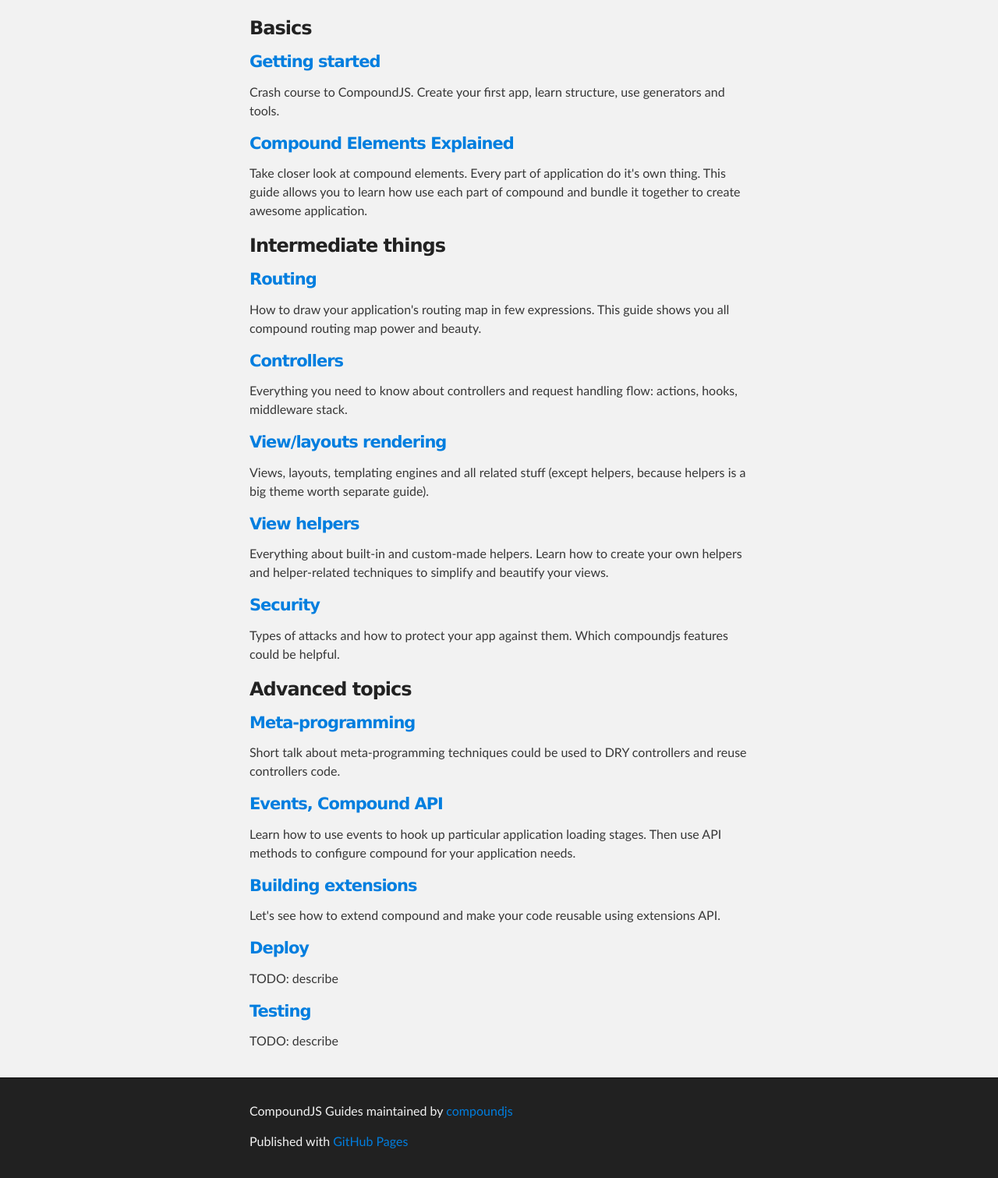
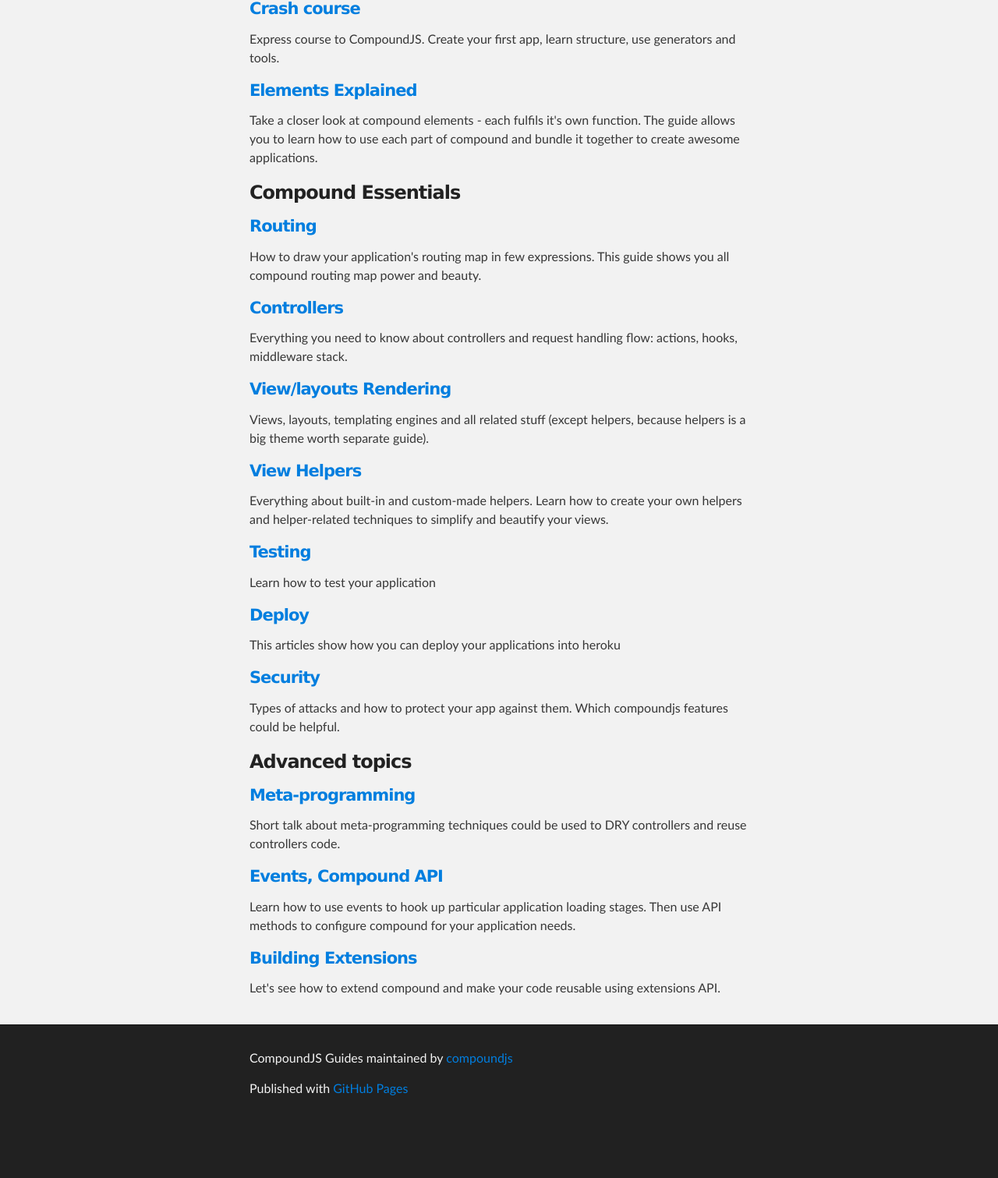
Before and after one commit to compoundjs/guides, a plain HTML site: page index.html in a window 1280 px wide. Shown: the part 310-1821 px from the top of the page at 78% size. After the commit the page ends 1753 px from the top, so only its background shows below. Drawn offline with Linux system fonts and the light colour scheme.

```diff
--- a/index.html
+++ b/index.html
@@ -31,73 +31,71 @@
     <!-- MAIN CONTENT -->
     <div id="main_content_wrap" class="outer">
       <section id="main_content" class="inner">
-        <h2>CompoundJS guides</h2>
+        <h3>Getting Started</h3>
 
-<h3>Basics</h3>
+<h4><a href="https://github.com/compoundjs/guides/blob/master/basics/crash-course.md">Crash course</a></h4>
 
-<h4><a href="https://github.com/compoundjs/guides/blob/master/crash-course.md">Getting started</a></h4>
-
-<p>Crash course to CompoundJS. Create your first app, learn structure, use
+<p>Express course to CompoundJS. Create your first app, learn structure, use
 generators and tools.</p>
 
-<h4><a href="https://github.com/compoundjs/guides/blob/master/elements-explained.md">Compound Elements Explained</a></h4>
+<h4><a href="https://github.com/compoundjs/guides/blob/master/basics/elements-explained.md">Elements Explained</a></h4>
 
-<p>Take closer look at compound elements. Every part of application do it's own
-thing. This guide allows you to learn how use each part of compound and bundle
-it together to create awesome application.</p>
+<p>Take a closer look at compound elements - each fulfils it's own
+function. The guide allows you to learn how to use each part of compound and bundle
+it together to create awesome applications.</p>
 
-<h3>Intermediate things</h3>
+<h3>Compound Essentials</h3>
 
-<h4><a href="https://github.com/compoundjs/guides/blob/master/routing.md">Routing</a></h4>
+<h4><a href="https://github.com/compoundjs/guides/blob/master/essentials/routing.md">Routing</a></h4>
 
 <p>How to draw your application's routing map in few expressions. This guide
 shows you all compound routing map power and beauty.</p>
 
-<h4><a href="https://github.com/compoundjs/guides/blob/master/controllers.md">Controllers</a></h4>
+<h4><a href="https://github.com/compoundjs/guides/blob/master/essentials/controllers.md">Controllers</a></h4>
 
 <p>Everything you need to know about controllers and request handling flow:
 actions, hooks, middleware stack.</p>
 
-<h4><a href="https://github.com/compoundjs/guides/blob/master/views.md">View/layouts rendering</a></h4>
+<h4><a href="https://github.com/compoundjs/guides/blob/master/essentials/views.md">View/layouts Rendering</a></h4>
 
 <p>Views, layouts, templating engines and all related stuff (except helpers,
 because helpers is a big theme worth separate guide).</p>
 
-<h4><a href="https://github.com/compoundjs/guides/blob/master/helpers.md">View helpers</a></h4>
+<h4><a href="https://github.com/compoundjs/guides/blob/master/essentials/helpers.md">View Helpers</a></h4>
 
 <p>Everything about built-in and custom-made helpers.
 Learn how to create your own helpers and helper-related techniques to simplify
 and beautify your views.</p>
 
-<h4><a href="https://github.com/compoundjs/guides/blob/master/security.md">Security</a></h4>
+<h4><a href="https://github.com/compoundjs/guides/blob/master/essentials/testing.md">Testing</a></h4>
+
+<p>Learn how to test your application</p>
+
+<h4><a href="https://github.com/compoundjs/guides/blob/master/essentials/deploy.md">Deploy</a></h4>
+
+<p>This articles show how you can deploy your applications into heroku</p>
+
+<h4><a href="https://github.com/compoundjs/guides/blob/master/essentials/security.md">Security</a></h4>
 
 <p>Types of attacks and how to protect your app against them. Which compoundjs
 features could be helpful.</p>
 
 <h3>Advanced topics</h3>
 
-<h4><a href="https://github.com/compoundjs/guides/blob/master/meta-controllers.md">Meta-programming</a></h4>
+<h4><a href="https://github.com/compoundjs/guides/blob/master/essentials/meta-controllers.md">Meta-programming</a></h4>
 
 <p>Short talk about meta-programming techniques could be used to DRY controllers and
 reuse controllers code.</p>
 
-<h4><a href="https://github.com/compoundjs/guides/blob/master/events-api.md">Events, Compound API</a></h4>
+<h4><a href="https://github.com/compoundjs/guides/blob/master/advanced/events-api.md">Events, Compound API</a></h4>
 
 <p>Learn how to use events to hook up particular application loading stages. Then
 use API methods to configure compound for your application needs.</p>
 
-<h4><a href="https://github.com/compoundjs/guides/blob/master/extensions-api.md">Building extensions</a></h4>
+<h4><a href="https://github.com/compoundjs/guides/blob/master/advanced/extensions-api.md">Building Extensions</a></h4>
 
 <p>Let's see how to extend compound and make your code reusable using extensions
 API.</p>
-
-<h4><a href="https://github.com/compoundjs/guides/blob/master/deploy.md">Deploy</a></h4>
-
-<p>TODO: describe</p>
-
-<h4><a href="https://github.com/compoundjs/guides/blob/master/testing.md">Testing</a></h4>
-
-<p>TODO: describe</p>
       </section>
     </div>
 
@@ -109,6 +107,16 @@ API.</p>
       </footer>
     </div>
 
+              <script type="text/javascript">
+            var gaJsHost = (("https:" == document.location.protocol) ? "https://ssl." : "http://www.");
+            document.write(unescape("%3Cscript src='" + gaJsHost + "google-analytics.com/ga.js' type='text/javascript'%3E%3C/script%3E"));
+          </script>
+          <script type="text/javascript">
+            try {
+              var pageTracker = _gat._getTracker("UA-23280347-1");
+            pageTracker._trackPageview();
+            } catch(err) {}
+          </script>
 
 
   </body>
```
Also changed, not shown: params.json (+1 -1 lines).
